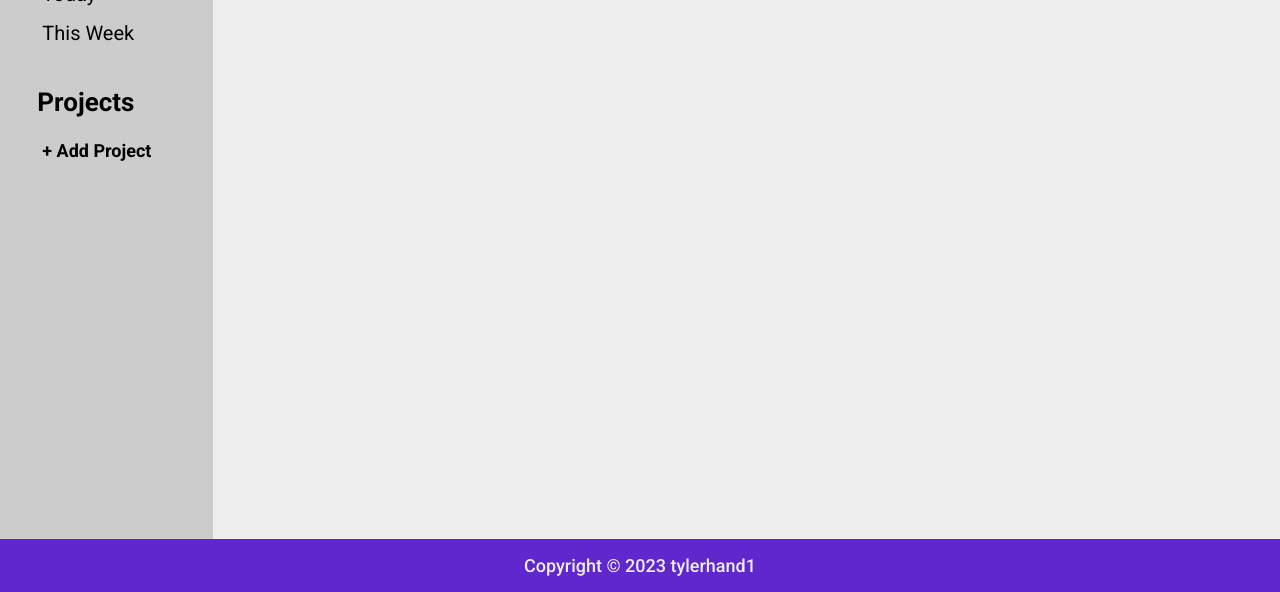
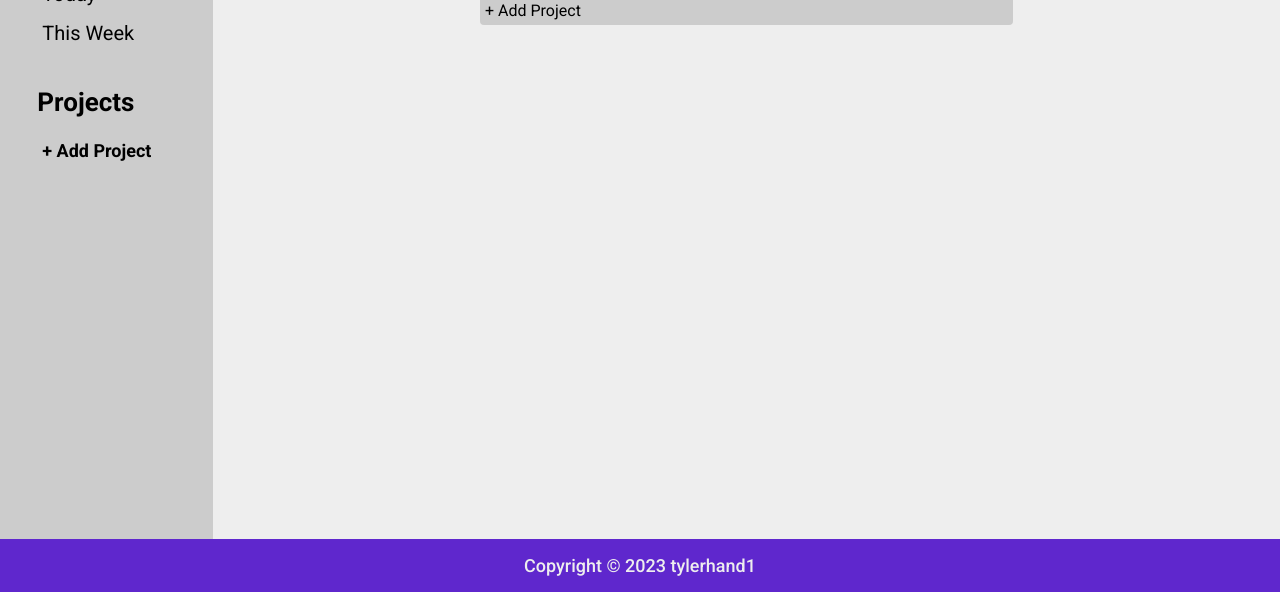
Before and after one commit to tylerhand1/odin-todo-list, a website built with webpack: page dist/index.html in a window 1280 px wide. Shown: the part 208-800 px from the top of the page. Built offline with Linux system fonts and the light colour scheme.

Commit message:
Started building and styling right side of UI

```diff
--- a/src/style.css
+++ b/src/style.css
@@ -8,6 +8,7 @@
     --purple: #5f27cd;
     --white: #eee;
     --light-gray: #ccc;
+    --dark-gray: #bbb;
 }
 
 html {
@@ -81,7 +82,7 @@ ul {
 
 .item:hover,
 .active {
-    background-color: #bbb;
+    background-color: var(--dark-gray);
     border-radius: 4px;
 }
 
@@ -105,6 +106,35 @@ ul {
     font-weight: bold;
 }
 
+.right {
+    display: flex;
+    justify-content: center;
+}
+
+.right .project-container {
+    width: 50%;
+    margin-top: 20px;
+
+    display: flex;
+    flex-direction: column;
+    gap: 12px;
+}
+
+.add-task {
+    padding: 5px;
+    cursor: pointer;
+    background-color: var(--light-gray);
+    border-radius: 4px;
+}
+
+.add-task:hover {
+    background-color: var(--dark-gray);
+}
+
+.right .project-container h2 {
+    font-size: 36px;
+}
+
 .footer {
     text-align: center;
     padding: 16px;
```
Also changed, not shown: dist/index.html, dist/main.js.
